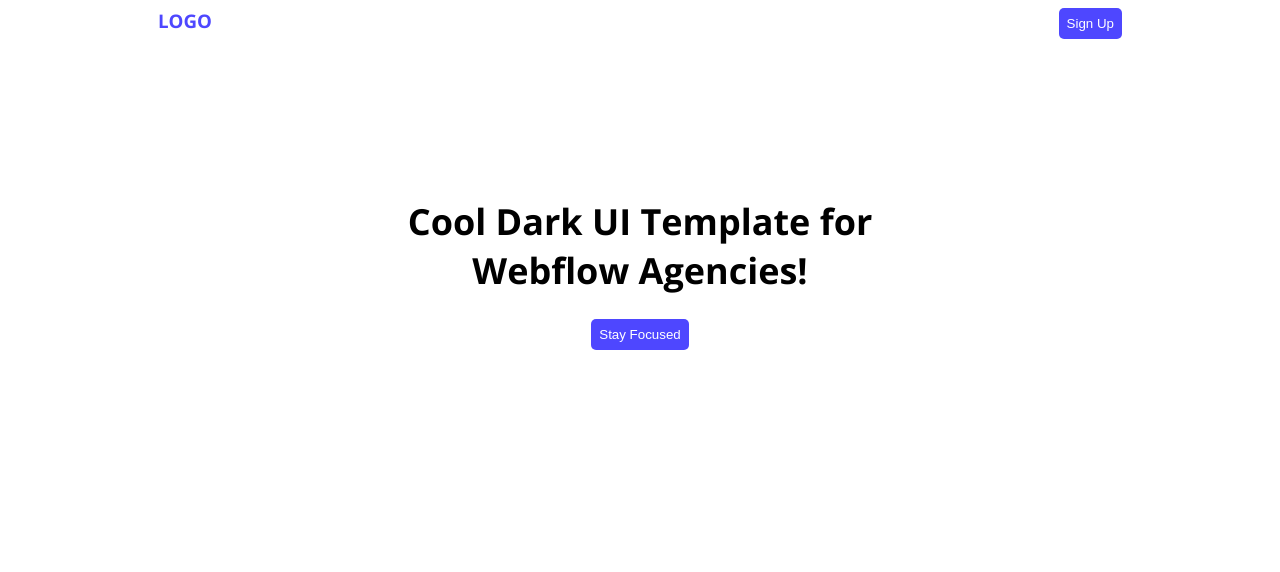
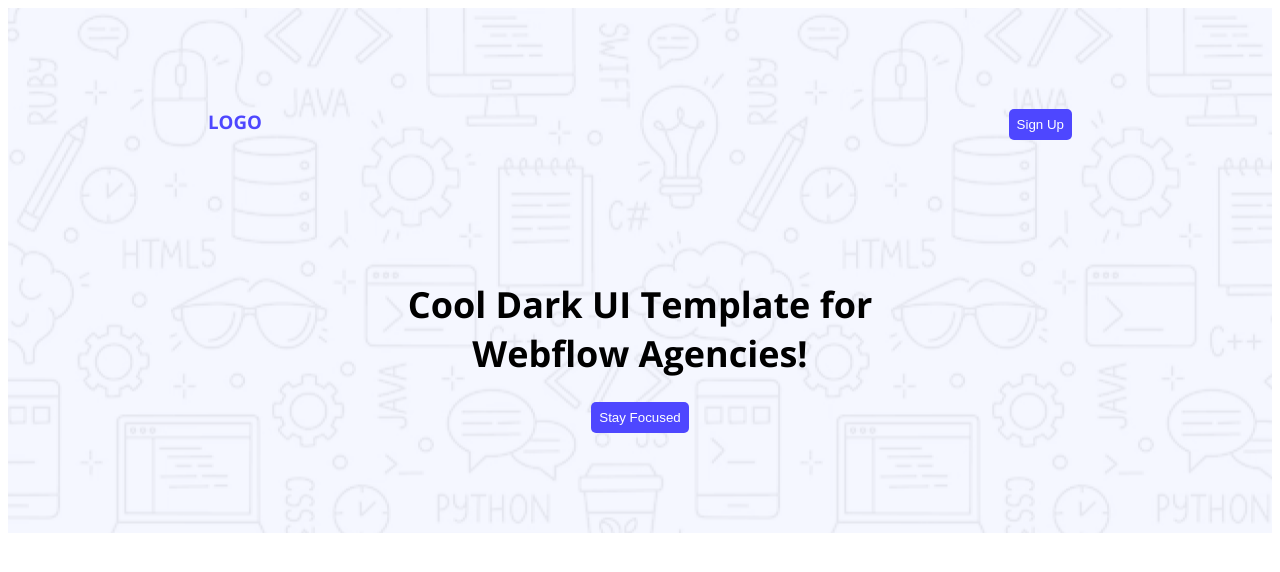
Before and after one commit to Bel-Ly/first-website-assignment, a plain HTML site: page index.html in a window 1280 px wide. Drawn offline with nearby package versions, Linux system fonts and the light colour scheme.

Commit message:
Added background image in Navbar and banner

```diff
--- a/index.html
+++ b/index.html
@@ -10,7 +10,7 @@
     <link rel="stylesheet" href="styles/style.css">
 </head>
 <body class="open-sans-normal">
-    <header>
+    <header class="header">
         <nav class="nav-bar">
             <h3 class="nav-title">LOGO</h3>
              <a href=""><Button class="btn-primary">Sign Up</Button></a>
@@ -19,7 +19,9 @@
             <div class="banner-content">
              <h1>Cool Dark UI Template for <br> Webflow Agencies!</h1>
              <a href=""><Button class=" btn-primary">Stay Focused</Button></a>
+
             </div>
+
         </div>
 
     </header>
--- a/styles/style.css
+++ b/styles/style.css
@@ -13,34 +13,42 @@
     color:#FFFFFF;
     padding: 8px;
 }
-main{
-    max-width: 800px;
-    margin: 0 auto;
-}
+
 .nav-bar{
     display: flex;
     gap: 158px;
     justify-content: space-between;
-    margin-left:150px ;
-    margin-right:150px;
+    margin-left:100px ;
+    margin-right:100px;
+    margin-top: 1px;
 }
 
 .banner-content{
     text-align: center;
-    /* width: 905px;
-    height: 237;
-    white-space: 37; */
+
 }
 
 .nav-title{
     color:#4E47FF ;
-    font-weight: bolder;
+    font-weight: 900px;
     margin:0;
 
 }
 .banner h1{
     font-size: 36px;
-  font-weight: bold;
+  font-weight:bold;
 
-  margin-top: 158px;
+  margin-top: 140px;
 }
+
+.header{
+  background-image: url('../Assets/Hero-bg.png');
+  /* background-size: cover; */
+  background-repeat: no-repeat;
+  background-position: center;
+  padding: 100px;
+  max-width: 1440px;
+  max-height: 450px;
+  border-bottom: 40px;
+
+}
```
